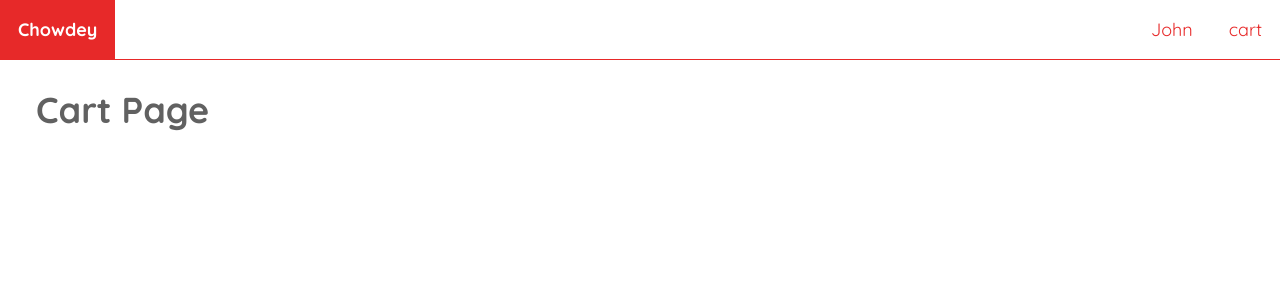
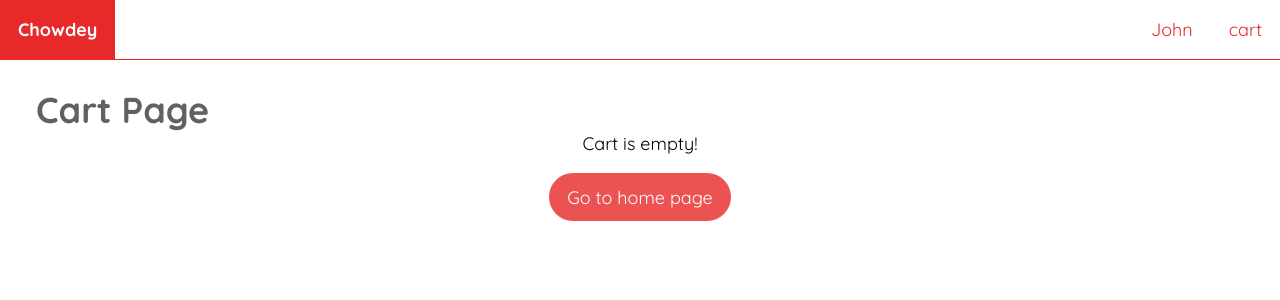
Before and after one commit to salawu-ahmed/chowdeyX, a React (Create React App) app in the folder client/: page /cart in a window 1280 px wide. Shown: the top 300 px of the page. Built offline with nearby package versions, Linux system fonts and the light colour scheme.

Commit message:
notFound component added

```diff
--- a/client/src/components/NotFound/NotFound.js
+++ b/client/src/components/NotFound/NotFound.js
@@ -1,8 +1,18 @@
 import React from 'react'
 import classes from './notFound.module.css'
+import { Link } from 'react-router-dom'
 
-export default function NotFound() {
+export default function NotFound({message, linkRoute, linkText}) {
   return (
-    <div>NotFound</div>
+      <div className={classes.container}>
+          {message}
+          <Link to={linkRoute}>{linkText}</Link>
+      </div>
   )
 }
+
+NotFound.defaultProps = {
+    message: 'Nothing found!',
+    linkRoute: '/',
+    linkText: 'Go to home page'
+}
--- a/client/src/components/NotFound/notFound.module.css
+++ b/client/src/components/NotFound/notFound.module.css
@@ -0,0 +1,21 @@
+.container {
+    display: flex;
+    flex-direction: column;
+    justify-content: center;
+    align-items: center;
+}
+
+.container a {
+    font-size: 1rem;
+    background-color: #e72929;
+    opacity: 0.8;
+    color: white;
+    border-radius: 10rem;
+    padding: 0.7rem 1rem;
+    margin: 1rem;
+}
+
+.container a:hover{
+    opacity: 1;
+
+}
--- a/client/src/components/Search/Search.js
+++ b/client/src/components/Search/Search.js
@@ -1,4 +1,4 @@
-import React, { useState } from 'react'
+import React, { useEffect, useState } from 'react'
 import classes from './search.module.css'
 import { useNavigate, useParams } from 'react-router-dom'
 
@@ -6,6 +6,11 @@
     const [term, setTerm] = useState('')
     const navigate = useNavigate()
     const { searchTerm } = useParams()
+
+    useEffect(() => {
+      setTerm(searchTerm ?? '')
+    }, [searchTerm])
+
 
     const search = async () => {
         term ? navigate('/search/' + term) : navigate('/')
@@ -17,7 +22,7 @@
               onChange={(e) => setTerm(e.target.value)}
               placeholder='Search food'
               onKeyUp={(e) => e.key === 'Enter' && search()}
-              defaultValue={searchTerm}
+              value={term}
           />
           <button onClick={search}>Search</button>
       </div>
--- a/client/src/pages/Cart/CartPage.js
+++ b/client/src/pages/Cart/CartPage.js
@@ -4,6 +4,7 @@
 import Title from '../../components/Title/Title'
 import { Link } from 'react-router-dom'
 import Price from '../../components/Price/Price'
+import NotFound from '../../components/NotFound/NotFound'
 
 export default function CartPage() {
     const { cart, removeFromCart, changeQuantity } = useCart();
@@ -11,7 +12,7 @@
     <div>
       <Title title='Cart Page' margin='1.5rem 0 0 2rem' />
       {
-        cart && cart.items.length > 0 &&
+        cart && cart.items.length === 0 ? (<NotFound message='Cart is empty!' linkRoute='/'/>) : (
         <div className={classes.container}>
             <ul className={classes.list}>
               {cart.items.map(item => <li key={item.food.id}>
@@ -62,7 +63,7 @@
               <Link to='/checkout'>Proceed To Checkout</Link>
             </div>
         </div>
-      }
+  )}
     </div>
   )
 }
--- a/client/src/pages/Home/HomePage.js
+++ b/client/src/pages/Home/HomePage.js
@@ -38,7 +38,7 @@
       <div>
           <Search />
           <Tags tags={tags} />
-          {foods.length === 0 && <NotFound />}
+          {foods.length === 0 && <NotFound linkText='reset' linkRoute='/'/>}
           <Thumbnails foods={foods} />
       </div>
   )
```
Also changed, not shown: 1 other file (tests, documents, lock files or other folders).
